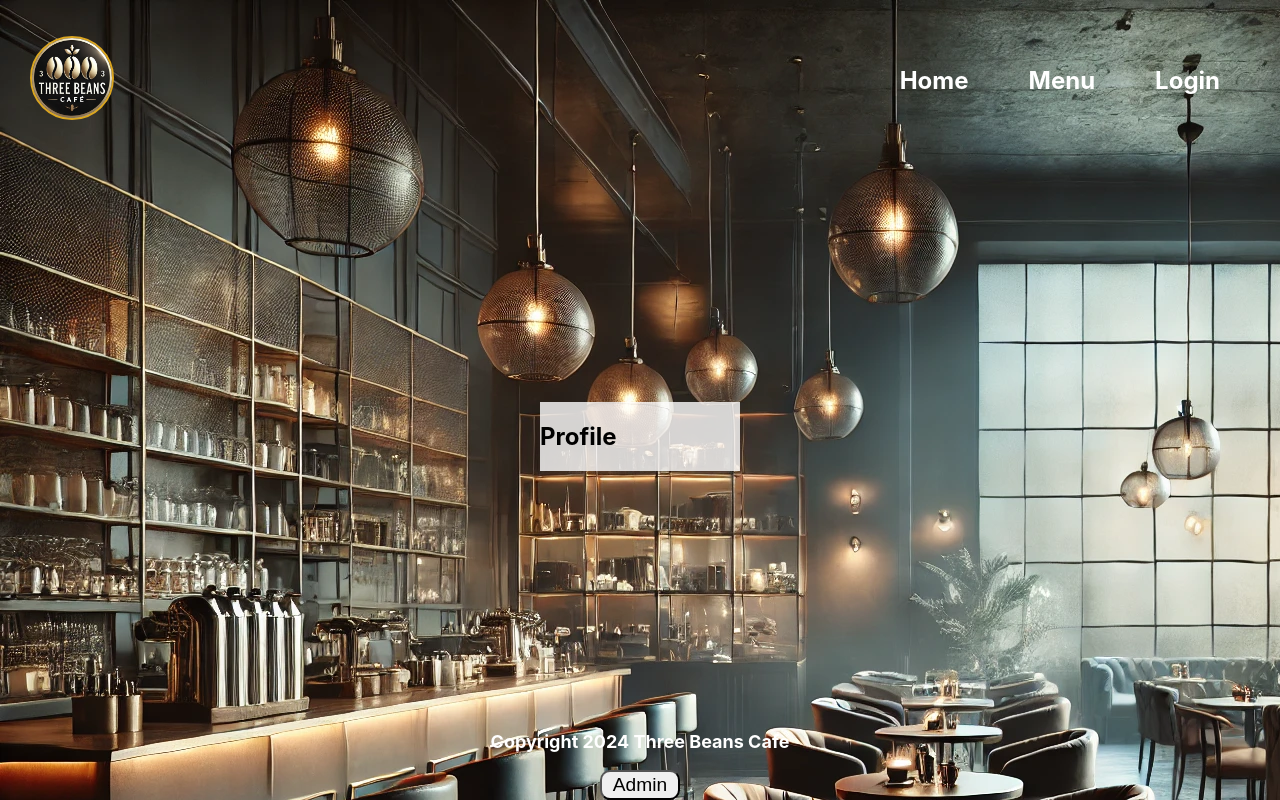
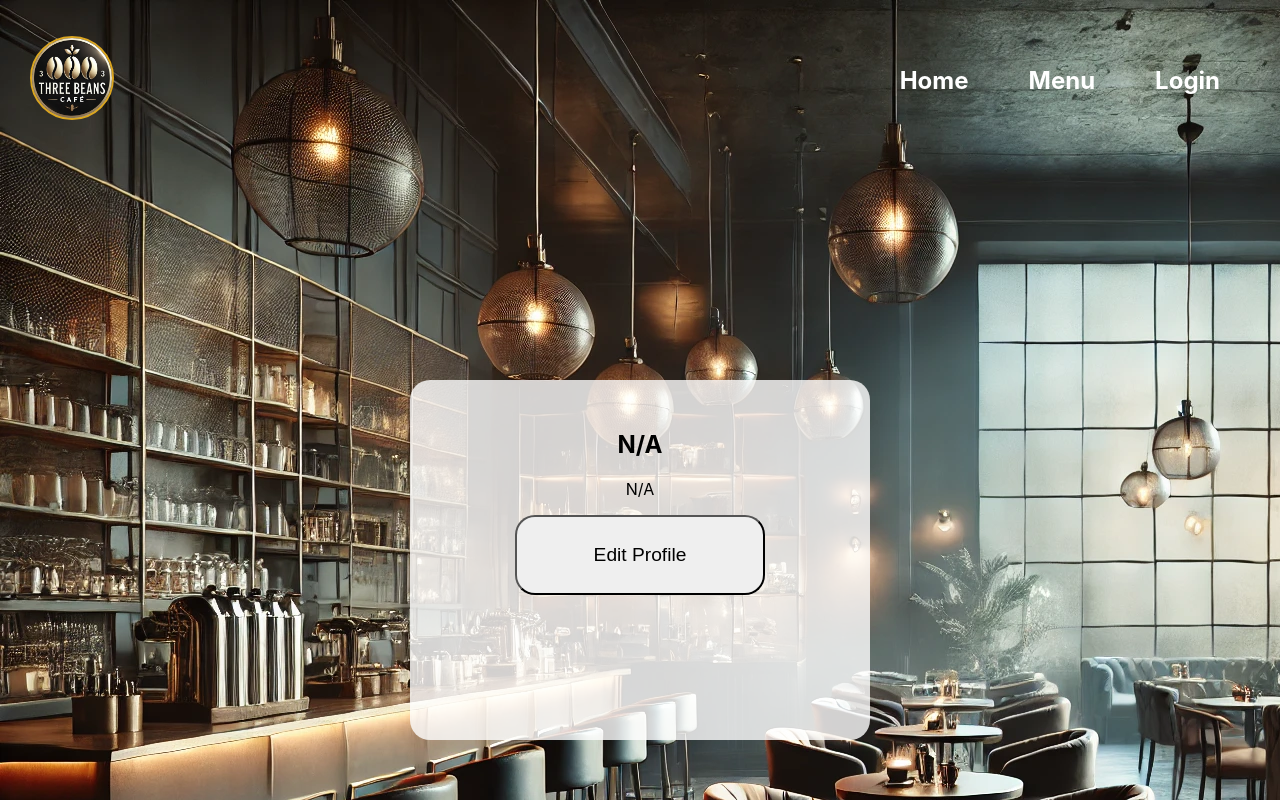
Before and after one commit to Three-Beans-App/client, a React (Create React App) app: page /profile in a window 1280 px wide. Shown: the top 800 px of the page. Built offline with nearby package versions, Linux system fonts and the light colour scheme.

Commit message:
Profile Setup

```diff
--- a/src/pages/ProfilePage.jsx
+++ b/src/pages/ProfilePage.jsx
@@ -1,12 +1,50 @@
-import Profile from "../components/Profile";
+import { useState, useEffect } from "react";
+import { useUserData, useUserDispatch } from "../contexts/userContext";
 import "../styles/pages/ProfilePage.css";
 
+export default function ProfilePage() {
+    const { user } = useUserData();
+    const { updateUserDetails } = useUserDispatch();
 
-export default function ProfilePage(){
+    const [name, setName] = useState("");
+    const [email, setEmail] = useState("");
+    const [isEditing, setIsEditing] = useState(false);
 
-    return(
+    useEffect(() => {
+        if (user) {
+            setName(user.name);
+            setEmail(user.email);
+        }
+    }, [user]);
 
-        <Profile />
-    )
+    const handleSave = async () => {
+        const result = await updateUserDetails(name, email);
+        if (result.success) {
+            setIsEditing(false);
+        } else {
+            console.log("Error updating profile:", result.message);
+        }
+    };
 
+    return (
+        <div id="profileContentContainer">
+            <div id="profileContentBox">
+                {!isEditing ? (
+                    <div>
+                        <h2>{name || "N/A"}</h2>
+                        <p>{email || "N/A"}</p>
+                        <button onClick={() => setIsEditing(true)}>Edit Profile</button>
+                    </div>
+                ) : (
+                    <div>
+                        <label>Name:</label>
+                        <input type="text" value={name} onChange={(e) => setName(e.target.value)} />
+                        <label>Email:</label>
+                        <input type="text" value={email} onChange={(e) => setEmail(e.target.value)} />
+                        <button onClick={handleSave}>Save</button>
+                    </div>
+                )}
+            </div>
+        </div>
+    );
 }
--- a/src/styles/pages/ProfilePage.css
+++ b/src/styles/pages/ProfilePage.css
@@ -0,0 +1,37 @@
+#profileContentContainer {
+    display: flex;
+    justify-content: center;
+    height: 100vh;
+    align-items: center;
+}
+
+#profileContentBox {
+    display: flex;
+    flex-direction: column;
+    background-color: rgb(255, 255, 255, 0.8);
+    padding: 30px;
+    border-radius: 20px;
+    width: 400px;
+    height: 300px;
+    justify-content: space-between;
+    align-items: center;
+    text-align: center;
+}
+
+label {
+    margin: 5px;
+}
+
+input {
+    height: 30px;
+    margin-bottom: 10px;
+}
+
+button {
+    border-radius: 20px;
+    cursor: pointer;
+}
+
+button:hover {
+    background-color: lightgray;
+}
```
